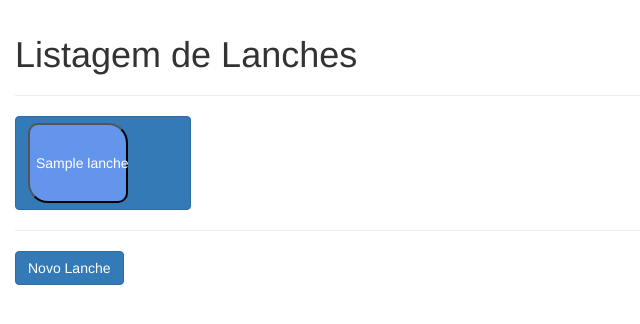
After one commit to GustavoMacedoDev/teskelanches, a Django app: page /lanche/lista_lanches in a window 1280 px wide. The commit adds this page. Shown: the top 324 px of the page, without its empty margins (0-640 px from the left). Run offline with Django 3.2, Linux system fonts and the light colour scheme; tables that the repository leaves empty hold one stand-in row (values such as "Sample post"); some libraries are stand-ins or nearby versions.

Commit message:
Commit inciial

```diff
--- a/sistema/models.py
+++ b/sistema/models.py
@@ -1,6 +1,12 @@
 from django.db import models
 
 # Create your models here.
+from django.http import JsonResponse
+from rest_framework import status
+from rest_framework.response import Response
+from rest_framework.views import APIView
+
+#from sistema.serializers import LancheSerializer
 
 
 class Lanche(models.Model):
@@ -35,3 +41,19 @@ class Pedido(models.Model):
 
     def __str__(self):
         return str(self.numero_pedido)
+
+
+
+#APi
+
+
+#class LancheList(APIView):
+    def pos(self, request):
+        try:
+            serializer = LancheSerializer(data=request.data)
+            if serializer.is_valid():
+                serializer.save()
+                return Response(serializer.data, status=status.HTTP_201_CREATED)
+            return Response(serializer.errors, status=status.HTTP_400_BAD_REQUEST)
+        except Exception:
+            return JsonResponse({'mensagem': "Ocorreu um erro"}, status=status.HTTP_500_INTERNAL_SERVER_ERROR)
--- /dev/null
+++ b/sistema/templates/lanche/lista_lanches.html
@@ -0,0 +1,29 @@
+{% extends 'base.html' %}
+{% load static %}
+{% load bootstrap3 %}
+{% block title %}
+Listagem de Lanches
+{% endblock title %}
+
+{% block tituloPagina %}
+Listagem de Lanches
+{% endblock tituloPagina %}
+{% block content %}
+
+    {% for lan in lanche %}
+        <a class="btn btn-primary" href="{% url 'lanche_edit' pk=lan.pk %}">
+            <button class="btn-pedidos">
+                {{ lan.nome }}
+            </button>
+        </a>
+
+ {% endfor %}
+<hr >
+<a href="{% url 'lanche_new' %}">
+  <button type="submit" class="btn btn-primary">
+    Novo Lanche
+  </button>
+</a>
+
+
+{% endblock content %}
--- a/sistema/urls.py
+++ b/sistema/urls.py
@@ -13,6 +13,15 @@ urlpatterns = [
     url(r'^pedido/pedido_new/', pedido_new, name='pedido_new'),
     url(r'^pedido/pedido_edit/(?P<pk>[0-9]+)', pedido_edit, name='pedido_edit'),
     url(r'^pedido/pedido_delete/(?P<pk>[0-9]+)', pedido_delete, name='pedido_delete'),
-    url(r'^pedido/lanche/(?P<pk>[0-9]+)', lista_pedidos_lanche, name='lista_pedidos_lanche')
+    url(r'^pedido/lanche/(?P<pk>[0-9]+)', lista_pedidos_lanche, name='lista_pedidos_lanche'),
+
+    url(r'^lanche/lista_lanches', lista_lanches, name='lista_lanches'),
+    url(r'^lanche/lanche_new', lanche_new, name='lanche_new'),
+    url(r'^lanche/lanche_edit/(?P<pk>[0-9]+)', lanche_edit, name='lanche_edit'),
+    url(r'^lanche/lanche_delete/(?P<pk>[0-9]+)', lanche_delete, name='lanche_delete'),
+
+    url(r'^bebida/lista_bebidas', lista_bebidas, name='lista_bebidas'),
+    url(r'^bebida/bebida_new', bebida_new, name='bebida_new'),
+    url(r'^bebida/bebida_edit/(?P<pk>[0-9]+)', bebida_edit, name='bebida_edit')
 
 ]
--- a/sistema/views.py
+++ b/sistema/views.py
@@ -18,9 +18,74 @@ class LancheForm(ModelForm):
         fields = ['nome', 'valor']
 
 
+class BebidaForm(ModelForm):
+    class Meta:
+        model = Bebida
+        fields = ['nome', 'valor']
+
+
 def index(request, template_name='home/index.html'):
     return render(request, template_name)
 
+
+def lista_lanches(request, template_name='lanche/lista_lanches.html'):
+    lanche = Lanche.objects.all()
+    lanches = {'lanche': lanche}
+    return render(request, template_name, lanches)
+
+
+def lanche_new(request, template_name='lanche/lanche_form.html'):
+    form = LancheForm(request.POST or None)
+    if form.is_valid():
+        form.save()
+        return redirect('lista_lanches')
+    return render(request, template_name, {'form': form })
+
+
+def lanche_edit(request, pk, template_name='lanche/lanche_form.html'):
+    lanche = get_object_or_404(Lanche, pk=pk)
+    if request.method == "POST":
+        form = LancheForm(request.POST, instance=lanche)
+        if form.is_valid():
+            lanche = form.save()
+            return redirect('lista_lanches')
+    else:
+        form = LancheForm(instance=lanche)
+    return render(request, template_name, {'form': form})
+
+
+def lanche_delete(request, pk, template_name='lanche/lanche_delete.html'):
+    lanche = Lanche.objects.get(pk=pk)
+    if request.method == "POST":
+        lanche.delete()
+        return redirect('lista_lanches')
+    return render(request, template_name, {'lanche': lanche})
+
+
+def lista_bebidas(request, template_name='bebida/lista_bebidas.html'):
+    bebida = Bebida.objects.all()
+    bebidas = {'bebida': bebida}
+    return render(request, template_name, bebidas)
+
+
+def bebida_new(request, template_name='bebida/bebida_form.html'):
+    form = BebidaForm(request.POST or None)
+    if form.is_valid():
+        form.save()
+        return redirect('lista_bebidas')
+    return render(request, template_name, {'form': form})
+
+
+def bebida_edit(request, pk, template_name='bebida/bebida_form.html'):
+    bebida = get_object_or_404(Bebida, pk=pk)
+    if request.method == "POST":
+        form = BebidaForm(request.POST, instance=bebida)
+        if form.is_valid():
+            form.save()
+            return redirect('lista_bebidas')
+    else:
+        form = BebidaForm(instance=bebida)
+    return render(request, template_name, {'form': form})
 
 #Pessoa#
 #def listar_pessoas(request, template_name='pessoa/lista_pessoas.html'):
```
Also changed, not shown: sistema/templates/bebida/bebida_form.html (added, +24 -0 lines), sistema/templates/bebida/lista_bebidas.html (added, +29 -0 lines), sistema/templates/home/index.html (+8 -0 lines), sistema/templates/lanche/lanche_form.html (added, +24 -0 lines), sistema/serializers.py (added).
